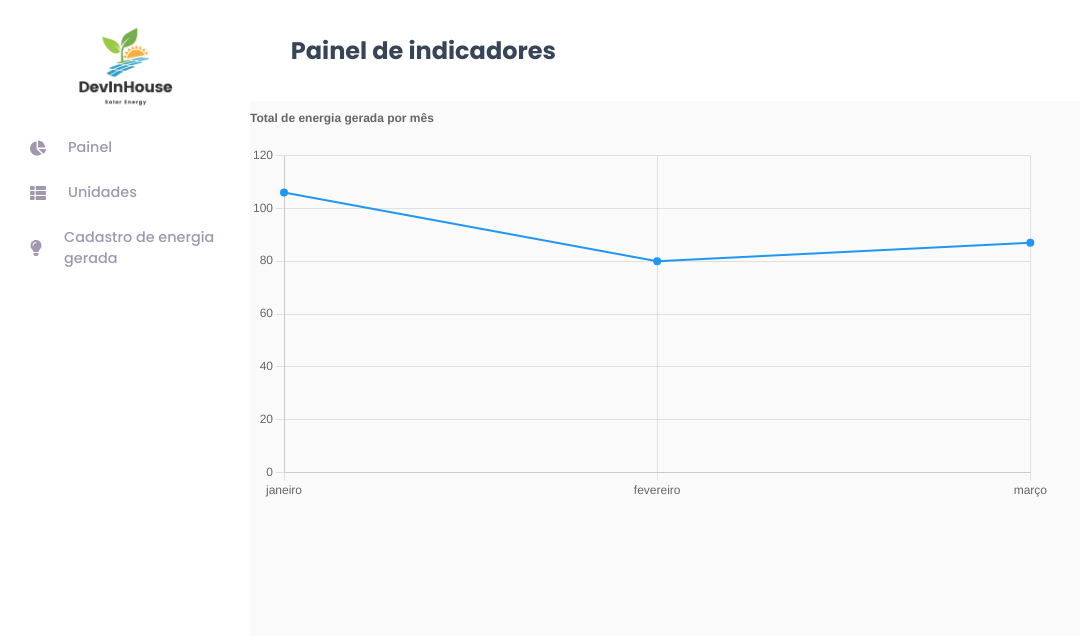
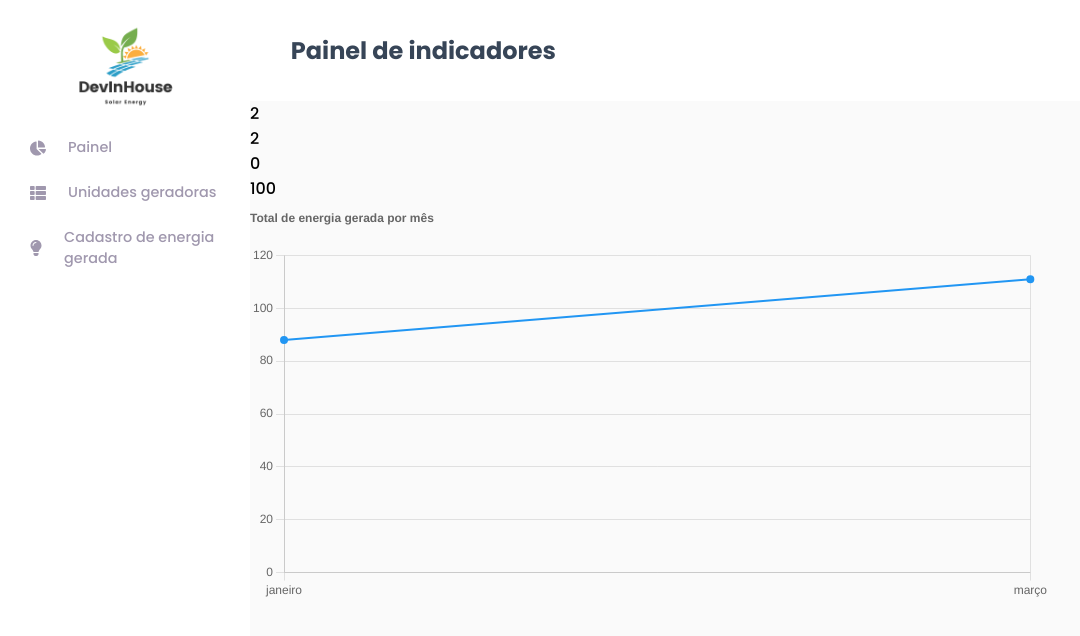
Before and after one commit to deywid/solar-energy, a React (Create React App) app: page / in a window 1280 px wide. Shown: the top 636 px of the page, without its empty margins (0-1080 px from the left). Built offline with nearby package versions, Linux system fonts and the light colour scheme; data requests are answered from the project's data file.

Commit message:
implementing dashboard cards, list remove/edit

```diff
--- a/db.json
+++ b/db.json
@@ -1,68 +1,34 @@
 {
   "unidades": [
+    {
+      "apelido": "Painel 0",
+      "local": "Palhoca",
+      "marca": "Canadian",
+      "modelo": "155w",
+      "ativo": true,
+      "id": 1
+    },
     {
       "apelido": "Sunny",
       "local": "Floripa",
       "marca": "Sun+",
-      "modelo": "FR2001",
-      "ativo": true,
-      "id": 1
-    },
-    {
-      "apelido": "EssePe",
-      "local": "São Paulo",
-      "marca": "Sun+",
-      "modelo": "FR2001",
+      "modelo": "JKM 460M",
       "ativo": true,
       "id": 2
-    },
-    {
-      "apelido": "Mais um",
-      "local": "Palhoca",
-      "marca": "JinkoSolar",
-      "modelo": "JKM 460M",
-      "ativo": true,
-      "id": 3
-    },
-    {
-      "apelido": "Painel 0",
-      "local": "Rua 0",
-      "marca": "Canadian",
-      "modelo": "155w",
-      "ativo": false,
-      "id": 4
     }
   ],
   "geracao": [
     {
-      "unidade": "Sunny",
-      "data": "2021-01-29",
-      "total_gerado": "45",
+      "unidade_id": "1",
+      "data": "2022-01-20",
+      "total_gerado": "88",
       "id": 1
     },
     {
-      "unidade": "EssePe",
-      "data": "2021-02-10",
-      "total_gerado": "57",
+      "unidade_id": "2",
+      "data": "2022-03-20",
+      "total_gerado": "111",
       "id": 2
-    },
-    {
-      "unidade": "Solmar",
-      "data": "2021-02-17",
-      "total_gerado": "23",
-      "id": 3
-    },
-    {
-      "unidade": "Floripa",
-      "data": "2021-01-7",
-      "total_gerado": "61",
-      "id": 4
-    },
-    {
-      "unidade": "Mais um",
-      "data": "2021-03-16",
-      "total_gerado": "87",
-      "id": 5
     }
   ]
 }
--- a/src/App.js
+++ b/src/App.js
@@ -22,6 +22,10 @@ function App() {
               path="/Unidades/cadastro-unidade"
               element={<CadUnidade />}
             ></Route>
+            <Route
+              path="/Unidades/cadastro-unidade/:id"
+              element={<CadUnidade />}
+            ></Route>
           </Route>
           <Route path="/Cadastros" element={<Cadastros />} />
         </Route>
--- a/src/components/Form-Cad-Energia/index.js
+++ b/src/components/Form-Cad-Energia/index.js
@@ -3,7 +3,7 @@ import axios from "axios";
 
 function CadEnergia() {
   const initialForm = {
-    unidade: "",
+    unidade_id: "",
     data: "",
     total_gerado: 0,
   };
@@ -36,14 +36,14 @@ function CadEnergia() {
       <form className="item-form" onSubmit={handleSubmit}>
         <label htmlFor="unidade">Unidade geradora</label>
         <select
-          id="unidade"
-          name="unidade"
+          id="unidade_id"
+          name="unidade_id"
           defaultValue=""
           onChange={handleChange}
         >
           <option value="" disabled hidden></option>
           {options.map((opt) => (
-            <option key={opt.apelido} value={opt.apelido}>
+            <option key={opt.id} value={opt.id}>
               {opt.apelido}
             </option>
           ))}
--- a/src/components/Form-Cad-Unidade/index.js
+++ b/src/components/Form-Cad-Unidade/index.js
@@ -1,16 +1,17 @@
 import React, { useState } from "react";
-import { useNavigate } from "react-router-dom";
+import { useNavigate, useLocation } from "react-router-dom";
 import axios from "axios";
 
 function CadUnidade() {
   const navigate = useNavigate();
+  const { state } = useLocation();
 
   const initialForm = {
-    apelido: "",
-    local: "",
-    marca: "",
-    modelo: "",
-    ativo: false,
+    apelido: state ? state.apelido : "",
+    local: state ? state.local : "",
+    marca: state ? state.marca : "",
+    modelo: state ? state.modelo : "",
+    ativo: state ? state.ativo : false,
   };
 
   const [unidades, setUnidades] = useState(initialForm);
@@ -23,7 +24,11 @@ function CadUnidade() {
 
   function handleSubmit(ev) {
     ev.preventDefault();
-    axios.post("http://localhost:3333/unidades", unidades);
+    if (state) {
+      axios.put(`http://localhost:3333/unidades/${state.id}`, unidades);
+    } else {
+      axios.post("http://localhost:3333/unidades", unidades);
+    }
   }
 
   return (
@@ -35,19 +40,39 @@ function CadUnidade() {
           type="text"
           id="apelido"
           name="apelido"
+          value={unidades.apelido}
           onChange={handleChange}
         />
         <label htmlFor="local">Local</label>
-        <input type="text" id="local" name="local" onChange={handleChange} />
+        <input
+          type="text"
+          id="local"
+          name="local"
+          value={unidades.local}
+          onChange={handleChange}
+        />
         <label htmlFor="marca">Marca</label>
-        <input type="text" id="marca" name="marca" onChange={handleChange} />
+        <input
+          type="text"
+          id="marca"
+          name="marca"
+          value={unidades.marca}
+          onChange={handleChange}
+        />
         <label htmlFor="modelo">Modelo</label>
-        <input type="text" id="modelo" name="modelo" onChange={handleChange} />
+        <input
+          type="text"
+          id="modelo"
+          name="modelo"
+          value={unidades.modelo}
+          onChange={handleChange}
+        />
         <label htmlFor="ativo">
           <input
             type="checkbox"
             id="ativo"
             name="ativo"
+            checked={unidades.ativo}
             onChange={handleChange}
           />
           Ativo
--- a/src/components/Lista-Unidades/index.js
+++ b/src/components/Lista-Unidades/index.js
@@ -1,6 +1,7 @@
 import React, { useEffect, useState } from "react";
+import { useNavigate } from "react-router-dom";
 import axios from "axios";
-import { useNavigate } from "react-router-dom";
+
 
 function ListaUnidades() {
   const navigate = useNavigate();
@@ -12,6 +13,13 @@ function ListaUnidades() {
       setLista(response.data);
     });
   }, []);
+
+
+  async function handleDelete(id) {
+    axios.delete(`http://localhost:3333/unidades/${id}`)
+
+    setLista(lista.filter((item) => item.id !== id));
+  }
 
   return (
     <>
@@ -38,16 +46,21 @@ function ListaUnidades() {
               <td className="tg-0lax">{li.marca}</td>
               <td className="tg-0lax">{li.modelo}</td>
               <td className="tg-0lax">
-                <button>Editar</button>
+                <button type="button" onClick={() => navigate(`/Unidades/cadastro-unidade/${li.id}`, {state: li})}>Editar</button>
               </td>
               <td className="tg-0lax">
-                <button>Remover</button>
+                <button type="button" onClick={() => handleDelete(li.id)}>
+                  Remover
+                </button>
               </td>
             </tr>
           ))}
         </tbody>
       </table>
-      <button onClick={() => navigate("/Unidades/cadastro-unidade")}>
+      <button
+        type="button"
+        onClick={() => navigate("/Unidades/cadastro-unidade")}
+      >
         Nova unidade
       </button>
     </>
--- a/src/components/Menu/index.js
+++ b/src/components/Menu/index.js
@@ -25,7 +25,7 @@ function Menu() {
         <StyledLink to="/Unidades">
           <MenuOption>
             <IcoUnidade />
-            <Text>Unidades</Text>
+            <Text>Unidades geradoras</Text>
           </MenuOption>
         </StyledLink>
         <StyledLink to="/Cadastros">
--- a/src/pages/Painel/index.js
+++ b/src/pages/Painel/index.js
@@ -5,23 +5,50 @@ import LineChart from "../../components/Charts";
 import { Title } from "../../components/Title/style";
 
 function Painel() {
-  const [request, setRequest] = useState([]);
+  const [geracao, setGeracao] = useState([]);
+  const [unidades, setUnidades] = useState([]);
 
   useEffect(() => {
     axios.get("http://localhost:3333/geracao").then(function (response) {
-      setRequest(response.data);
+      setGeracao(response.data);
     });
   }, []);
 
+  useEffect(() => {
+    axios.get("http://localhost:3333/unidades").then(function (response) {
+      setUnidades(response.data);
+    });
+  }, []);
+
+  const totalUnidades = () => {
+    return unidades.length;
+  };
+
+  const totalAtivo = () => {
+    return unidades.filter((item) => item.ativo).length;
+  };
+
+  const totalInativo = () => {
+    return unidades.filter((item) => !item.ativo).length;
+  };
+
+  const mediaEnergia = () => {
+    const totalEnergia = geracao.reduce((acum, elem) => {
+      return acum + +elem.total_gerado;
+    }, 0);
+    const media = totalEnergia / get_UniqueMonths().length;
+    return media.toFixed(0);
+  };
+
   function get_TotalGenerated() {
-    const soma = [];
-
-    const groupBy = request.reduce(function (acum, elem) {
+    const groupBy = geracao.reduce(function (acum, elem) {
       const mes = new Date(elem.data).getMonth();
       acum[mes] = acum[mes] || [];
       acum[mes].push(elem.total_gerado);
       return acum;
     }, Object.create(null));
+
+    const soma = [];
 
     for (let val of Object.values(groupBy)) {
       soma.push(
@@ -34,13 +61,15 @@ function Painel() {
   }
 
   function get_UniqueMonths() {
-    return [
+    const meses = [
       ...new Set(
-        request.map((item) =>
+        geracao.map((item) =>
           new Date(item.data).toLocaleString("pt-br", { month: "long" })
         )
       ),
     ];
+
+    return meses;
   }
 
   const data = {
@@ -82,6 +111,10 @@ function Painel() {
   return (
     <>
       <Title>Painel de indicadores</Title>
+      <div>{totalUnidades()}</div>
+      <div>{totalAtivo()}</div>
+      <div>{totalInativo()}</div>
+      <div>{mediaEnergia()}</div>
       <LineChart chartData={data} options={options} />
     </>
   );
```
